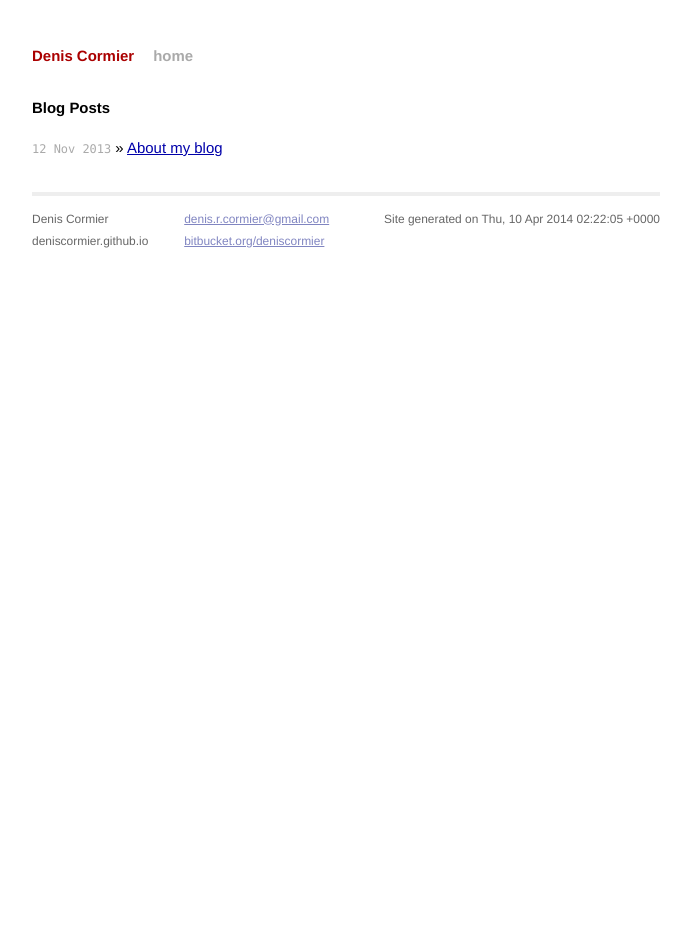
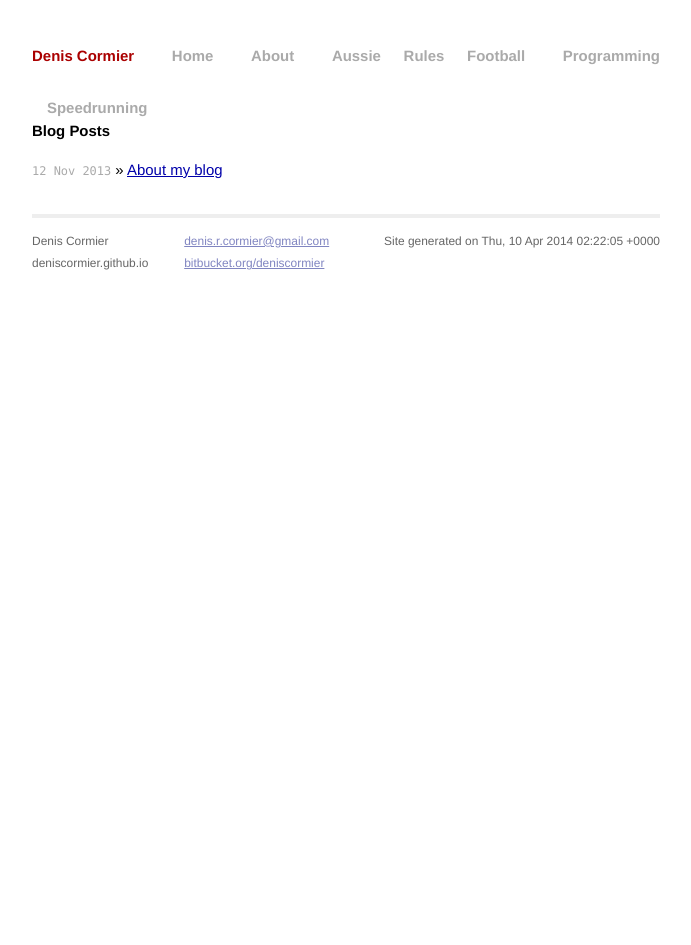
Before and after one commit to deniscormier/deniscormier.github.io, a Jekyll site: the page built from aussierules/index.html, in a window 1280 px wide. Shown: the whole page, without its empty margins (294-985 px from the left). Built offline with Jekyll 4.4.1, drawn with Linux system fonts in a browser that asks for light colours; Markdown is read by kramdown in place of the engine named in the settings.

Commit message:
WIP: not 100% sure if it works

```diff
--- a/_layouts/default.html
+++ b/_layouts/default.html
@@ -18,7 +18,11 @@
         <div class="site">
           <div class="header">
             <h1 class="title"><a href="/">{{ site.name }}</a></h1>
-            <a class="extra" href="/">home</a>
+            <a class="extra" href="/">Home</a>
+            <a class="extra" href="/about">About</a>
+            <a class="extra" href="/aussierules">Aussie Rules Football</a>
+            <a class="extra" href="/programming">Programming</a>
+            <a class="extra" href="/speedrunning">Speedrunning</a>
           </div>
 
           {{ content }}
--- a/aussierules/index.html
+++ b/aussierules/index.html
@@ -3,7 +3,7 @@ layout: default
 title: Dennis the Meanest Menace
 ---
 
-<div id="home">
+<div id="aussierules">
   <h1>Blog Posts</h1>
   <ul class="posts">
     {% for post in site.categories.aussierules %}
--- a/programming/index.html
+++ b/programming/index.html
@@ -3,7 +3,7 @@ layout: default
 title: Dennis the Meanest Menace
 ---
 
-<div id="home">
+<div id="programming">
   <h1>Blog Posts</h1>
   <ul class="posts">
     {% for post in site.categories.programming %}
--- a/speedrunning/index.html
+++ b/speedrunning/index.html
@@ -3,7 +3,7 @@ layout: default
 title: Dennis the Meanest Menace
 ---
 
-<div id="home">
+<div id="speedrunning">
   <h1>Blog Posts</h1>
   <ul class="posts">
     {% for post in site.categories.speedrunning %}
```
Also changed, not shown: _drafts/about-aussierules.markdown (added, +10 -0 lines), _drafts/about-programming.markdown (added, +10 -0 lines), _drafts/about-speedrunning.markdown (added, +8 -0 lines), README.md.
